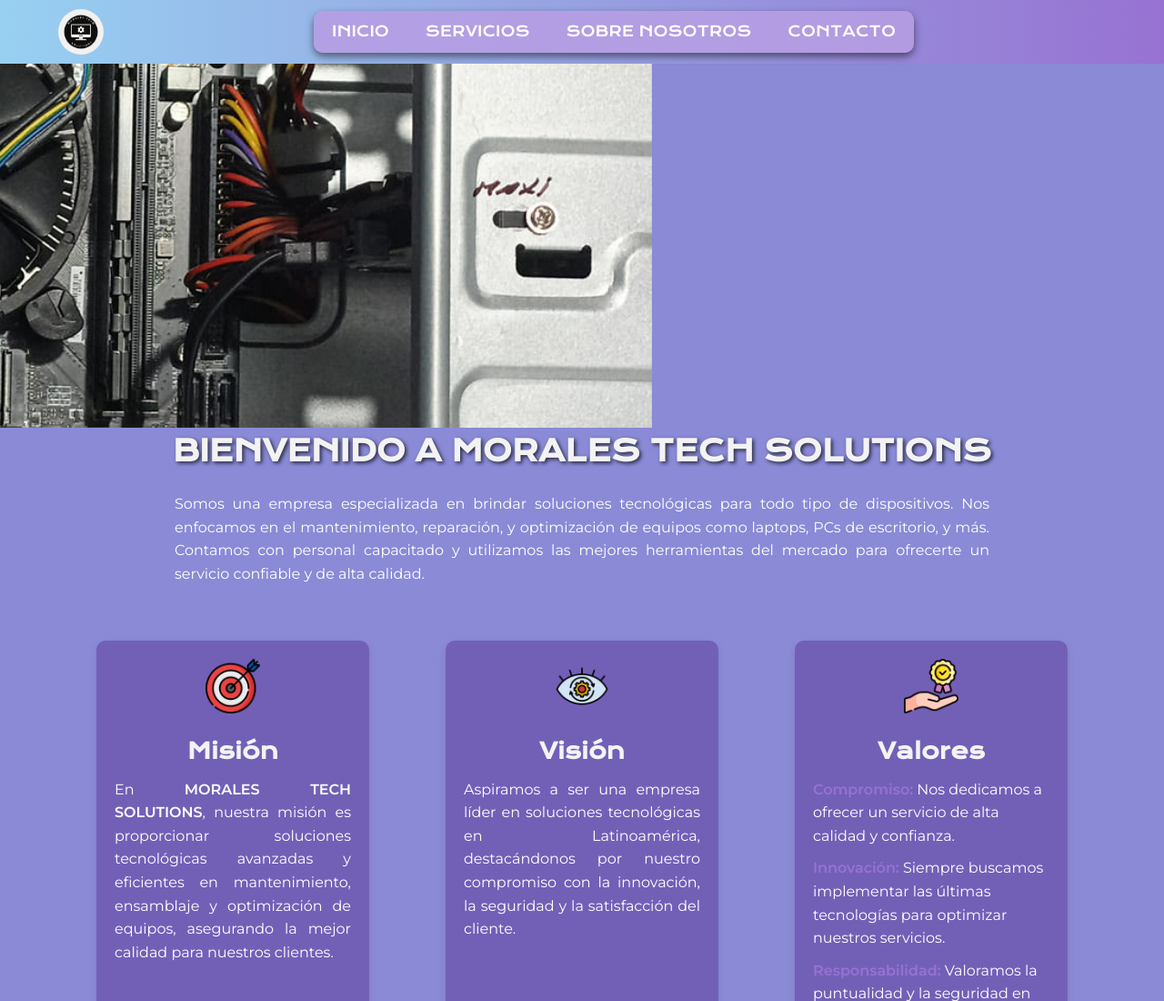
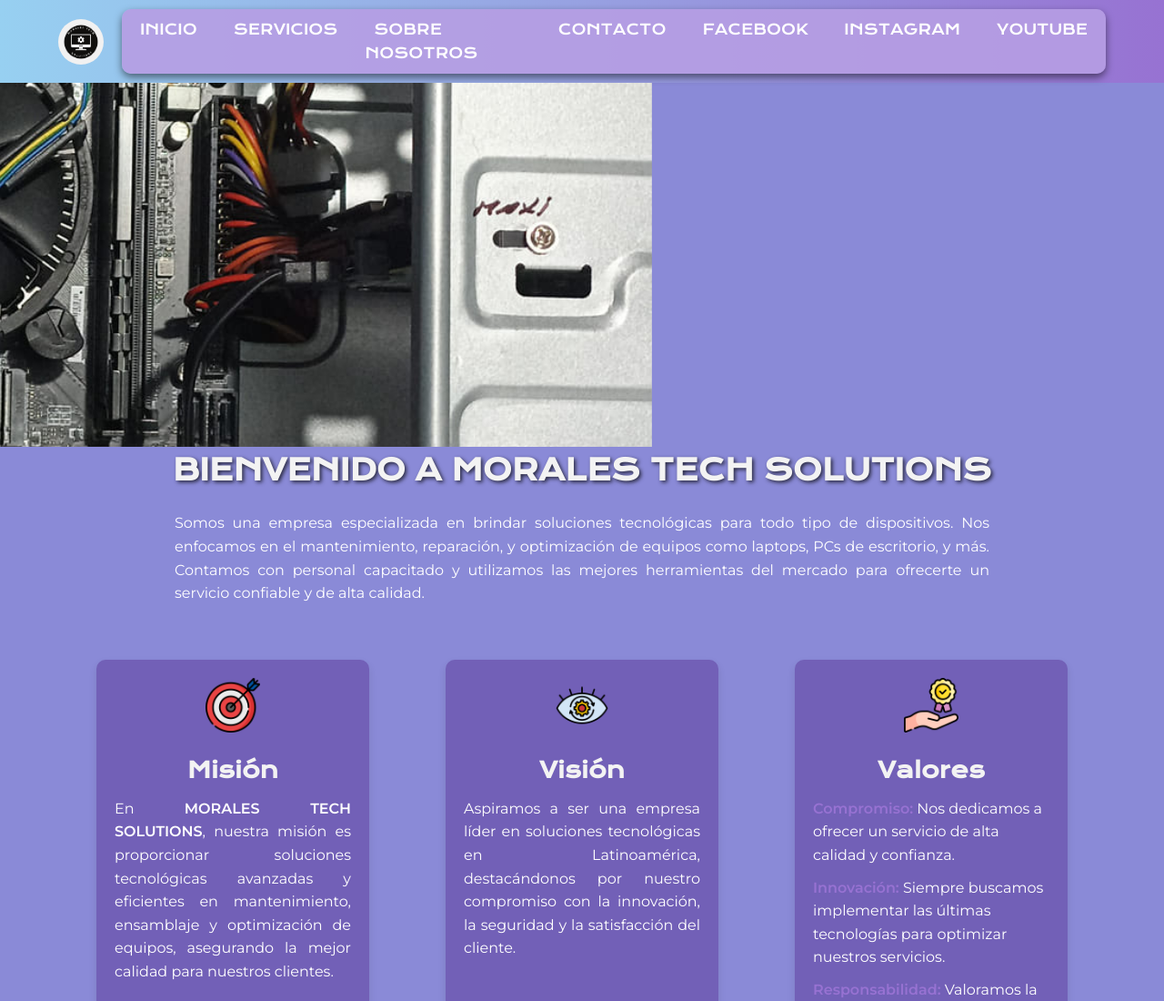
Before and after one commit to CaeserMt/Morales-Tech-Solutions, a plain HTML site: page index.html in a window 1280 px wide. Shown: the top 1100 px of the page at 91% size. Drawn offline with nearby package versions, Linux system fonts and the light colour scheme.

Commit message:
Update index.html

```diff
--- a/index.html
+++ b/index.html
@@ -16,6 +16,9 @@
                 <li><a href="#services">Servicios</a></li>
                 <li><a href="#about">Sobre Nosotros</a></li>
                 <li><a href="#contact">Contacto</a></li>
+                <li><a href="https://web.facebook.com/Caesermt/">Facebook</a></li>
+                <li><a href="https://www.instagram.com/moralestechsolution">Instagram</a></li>
+                <li><a href="https://www.youtube.com/@moralestechsolutions">Youtube</a></li>
             </ul>
         </nav>
         <div class="menu-toggle" aria-label="Abrir menú">&#9776;</div> <!-- Icono para menú móvil -->
```
